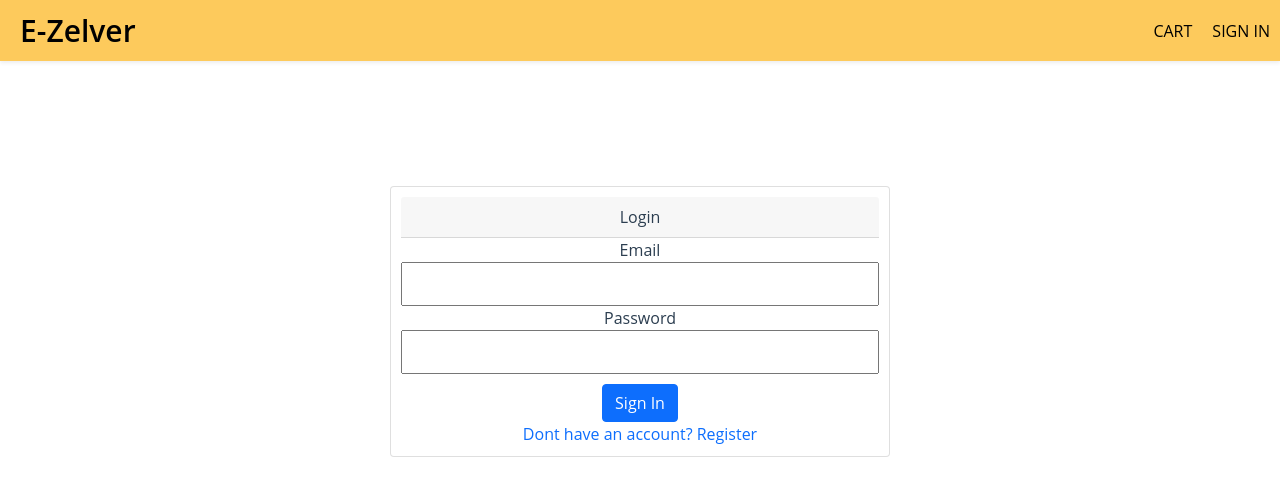
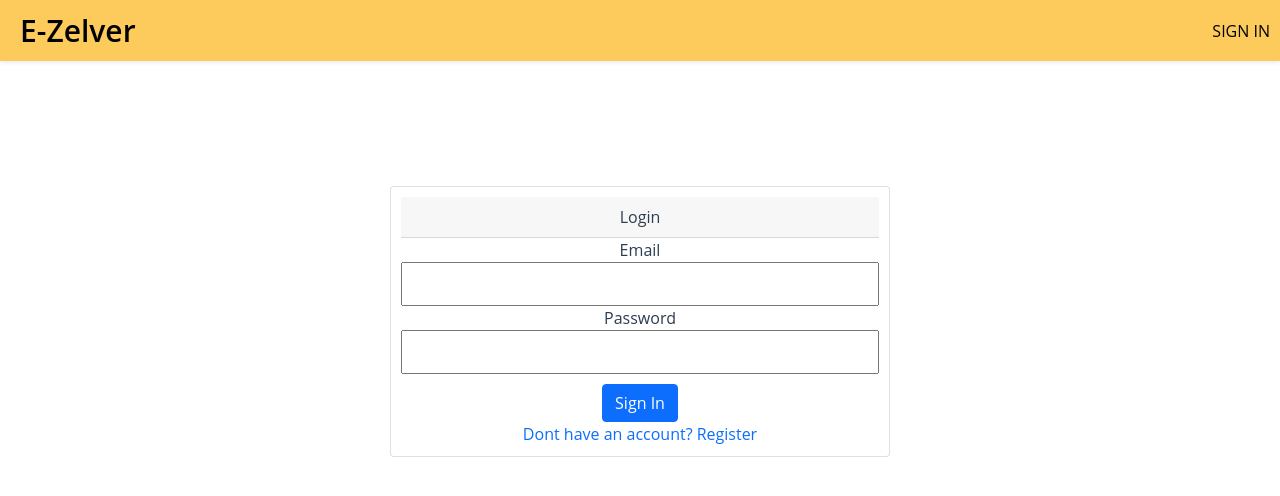
Before and after one commit to renekytt/e-zelver-client, a Vue app: page /login in a window 1280 px wide. Shown: the top 496 px of the page. Built offline with nearby package versions, Linux system fonts and the light colour scheme.

Commit message:
Allow cart buttons only for customers

```diff
--- a/src/components/ProductComp.vue
+++ b/src/components/ProductComp.vue
@@ -10,7 +10,7 @@
         Type: {{ product.type }}<br />
         Quantity: {{ product.quantity }}<br />
       </p>
-      <button type="button" class="btn btn-warning" v-if="isAuthenticated" @click="addToCart()">Add to Cart</button>
+      <button type="button" class="btn btn-warning" v-if="isCustomer" @click="addToCart()">Add to Cart</button>
       <button type="button" class="btn btn-secondary" v-if="isEmployee" @click="editProduct()">Edit</button>
       <button type="button" class="btn btn-danger" v-if="isEmployee" @click="deleteProduct()">Delete</button>
     </div>
@@ -33,7 +33,7 @@ export default {
   },
 
   computed: {
-    ...mapGetters("auth", ["isAuthenticated", "isEmployee"]),
+    ...mapGetters("auth", ["isAuthenticated", "isEmployee", "isCustomer"]),
   },
 
   methods: {
--- a/src/components/TheHeader.vue
+++ b/src/components/TheHeader.vue
@@ -8,7 +8,7 @@
     <div class="item">
       <div class="group">
         <div class="detail">
-          <button class="action-btn" @click="cart()">CART</button>
+          <button class="action-btn" v-if="isCustomer" @click="cart()">CART</button>
           <button class="action-btn" v-if="!isAuthenticated" @click="login()">SIGN IN</button>
           <button class="action-btn" v-if="isAuthenticated" @click="sign_out()">SIGN OUT</button>
         </div>
@@ -37,7 +37,7 @@ export default {
     }
   },
   computed: {
-    ...mapGetters('auth', ['isAuthenticated']),
+    ...mapGetters('auth', ['isAuthenticated', 'isCustomer']),
   }
 }
 </script>
```
